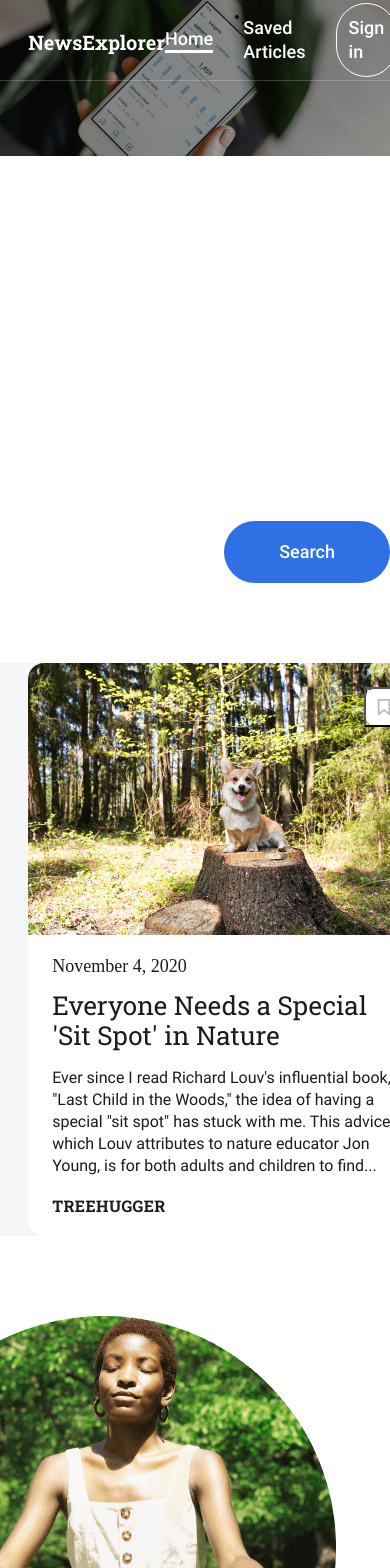
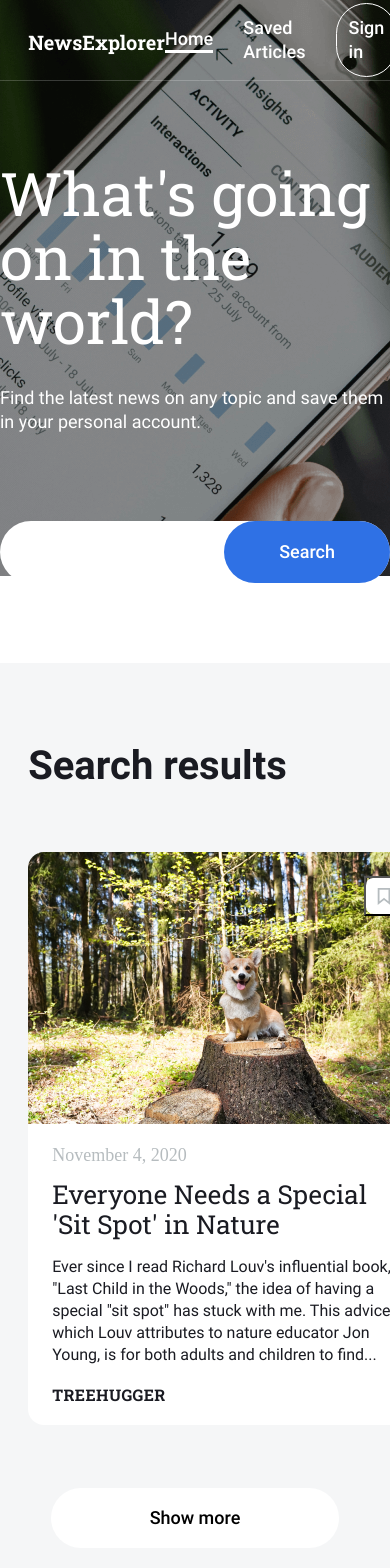
Before and after one commit to amitay96/news-explorer-frontend, a React (Create React App) app: page / in a window 390 px wide. Shown: the top 1568 px of the page. Built offline with nearby package versions, Linux system fonts and the light colour scheme.

Commit message:
refactor: responsive layout

```diff
--- a/src/components/About/About.css
+++ b/src/components/About/About.css
@@ -4,7 +4,7 @@
     justify-content: center;
     gap: 56px;
     margin: 0 auto;
-    padding: 80px 0;
+    padding: 80px calc(104 / 1440 * 100%);
 }
 
 .about__container {
--- a/src/components/App/App.css
+++ b/src/components/App/App.css
@@ -1,7 +1,7 @@
 .App {
   margin: 0 auto;
   background: url('../../images/search_background.png') top no-repeat;
-  background-size: contain;
+  background-size: auto;
   max-width: 1440px;
   color: #1A1B22;
 }
--- a/src/components/Main/Main.js
+++ b/src/components/Main/Main.js
@@ -1,6 +1,6 @@
 import React from "react";
 import SearchForm from "../SearchForm/SearchForm";
-import NewsCardList from "../NewsCardList/NewsCardList";
+import SearchResults from "../SearchResults/SearchResults";
 import About from "../About/About";
 import "./Main.css";
 
@@ -8,7 +8,7 @@ const Main = () => {
   return (
     <div className="Main">
       <SearchForm />
-      <NewsCardList />
+      <SearchResults />
       <About />
     </div>
   );
--- a/src/components/Navigation/Navigation.css
+++ b/src/components/Navigation/Navigation.css
@@ -15,6 +15,8 @@
 
 .navigation__link-item_active {
     border-bottom: 3px solid #FFFFFF;
+    border-collapse: separate;
+    border-spacing: 23px;
 }
 
 .navigation__user_login {
--- a/src/components/NewsCard/NewsCard.css
+++ b/src/components/NewsCard/NewsCard.css
@@ -31,6 +31,7 @@
 .newsCard__date {
     margin: 0 0 12px;
     font-family: 'Source Sans Pro';
+    color: #B6BCBF;
 }
 
 .newsCard__title {
--- a/src/components/NewsCardList/NewsCardList.css
+++ b/src/components/NewsCardList/NewsCardList.css
@@ -1,4 +1,4 @@
 .NewsCardList {
-    padding: 0px calc(104 / 1440 * 100%);
-    background: #F5F6F7;
+    display: flex;
+    margin: 63px auto;
 }
--- a/src/components/SearchResults/SearchResults.css
+++ b/src/components/SearchResults/SearchResults.css
@@ -19,3 +19,7 @@
     border: none;
     border-radius: 50px;
 }
+
+.searchResults__button:hover {
+    background: #FFF;
+}
```
Also changed, not shown: src/images/icons/logout.svg (added).
